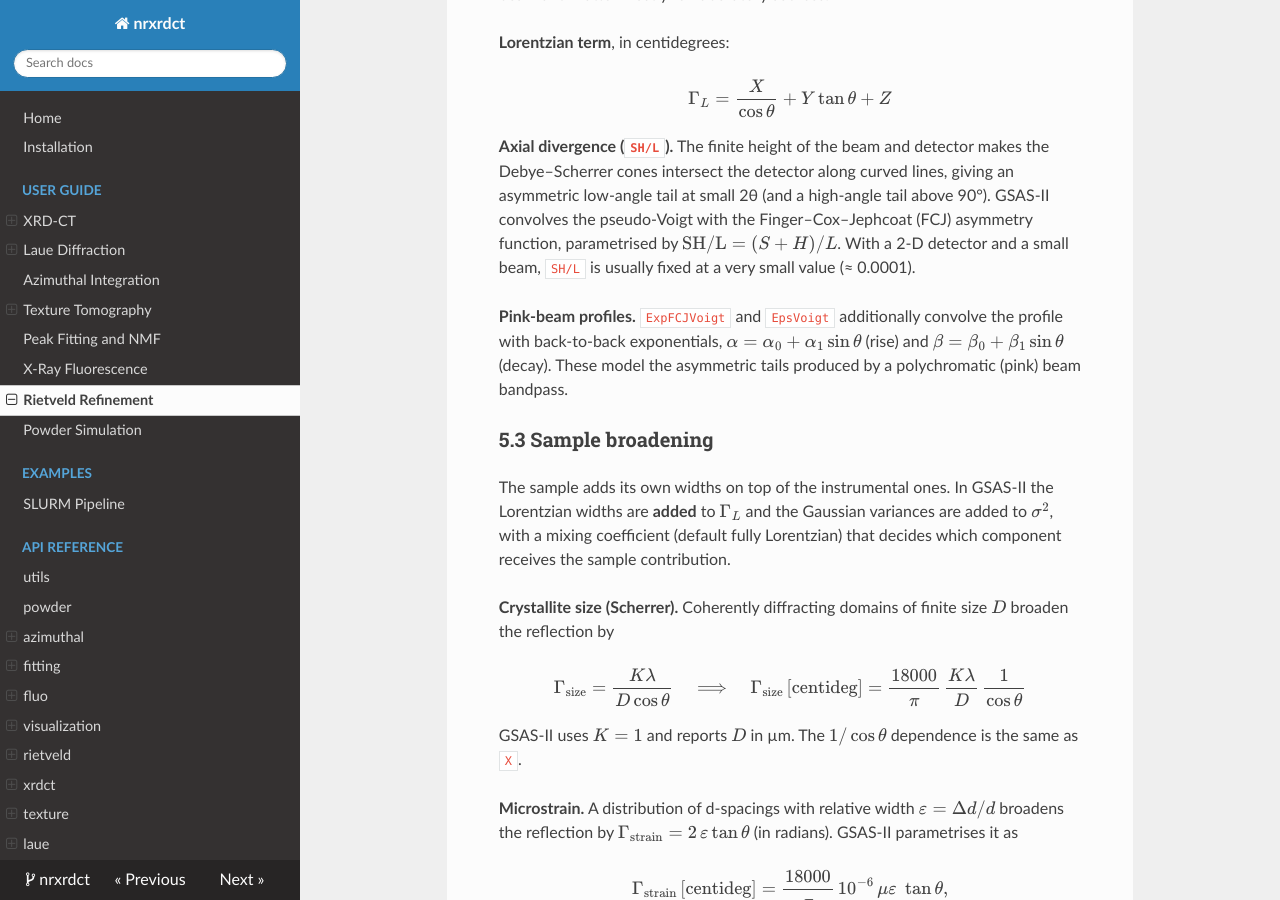
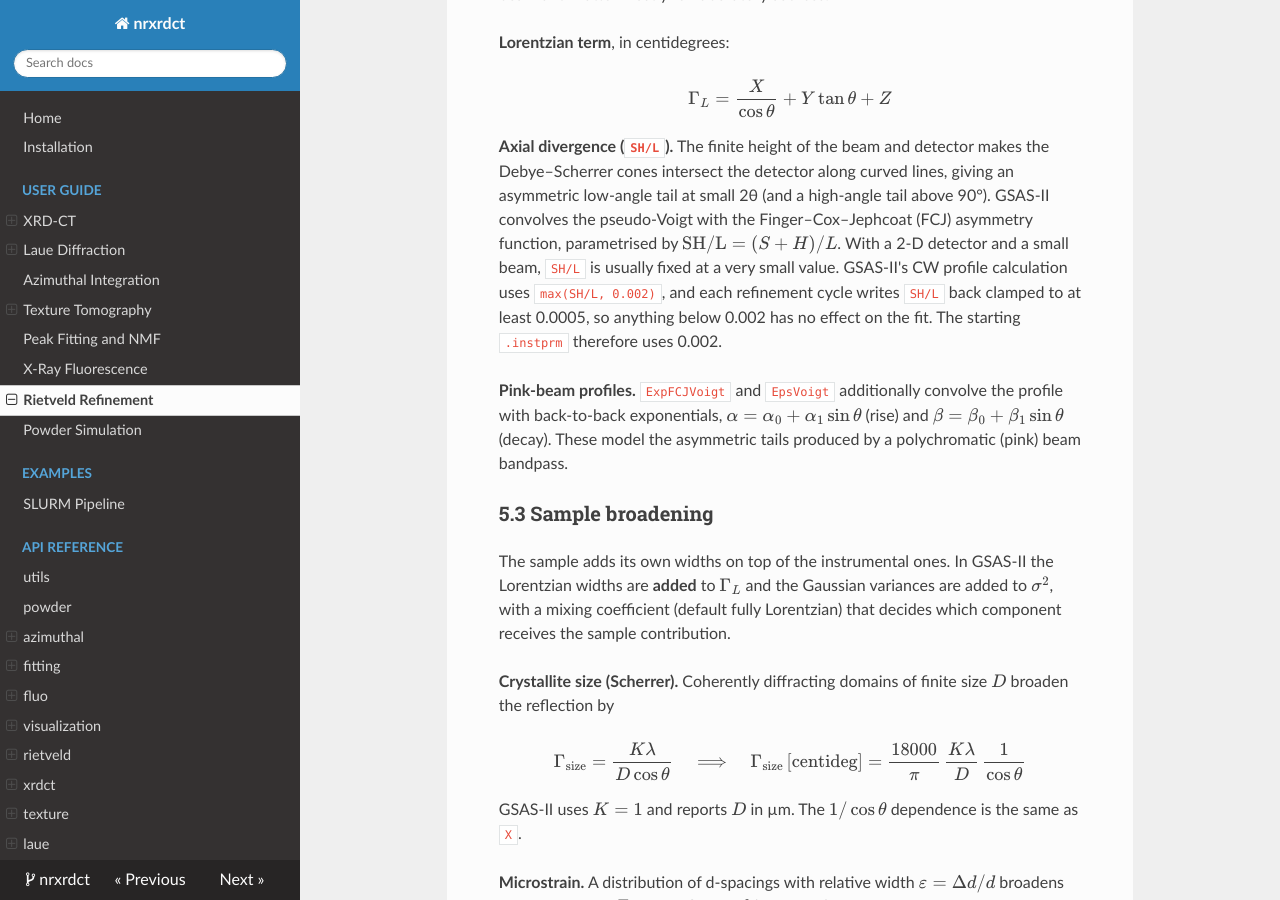
Before and after one commit to pedrodamas0803/nrxrdct, an MkDocs documentation site: the page built from docs/user-guide/rietveld.md, in a window 1280 px wide and 900 px high, scrolled down 6698 px. Built offline with MkDocs 1.6.1, drawn with Linux system fonts in a browser that asks for light colours; nearby versions of some CDN libraries.

Commit message:
fix SH/L inconsistency

````diff
--- a/docs/user-guide/rietveld.md
+++ b/docs/user-guide/rietveld.md
@@ -343,7 +343,10 @@ giving an asymmetric low-angle tail at small 2θ (and a high-angle tail
 above 90°). GSAS-II convolves the pseudo-Voigt with the
 Finger–Cox–Jephcoat (FCJ) asymmetry function, parametrised by
 $\text{SH/L} = (S + H)/L$. With a 2-D detector and a small beam, `SH/L` is
-usually fixed at a very small value (≈ 0.0001).
+usually fixed at a very small value. GSAS-II's CW profile calculation uses
+`max(SH/L, 0.002)`, and each refinement cycle writes `SH/L` back clamped to
+at least 0.0005, so anything below 0.002 has no effect on the fit. The
+starting `.instprm` therefore uses 0.002.
 
 **Pink-beam profiles.** `ExpFCJVoigt` and `EpsVoigt` additionally convolve
 the profile with back-to-back exponentials,
@@ -1217,7 +1220,7 @@ ref.refine_peak_profile(profile="ExpFCJVoigt")   # pink beam
 
 # Inspect / set values directly
 ref.print_instrument_parameters()
-ref.set_instrument_parameter("SH/L", 0.0001, freeze=True)
+ref.set_instrument_parameter("SH/L", 0.002, freeze=True)
 ```
 
 ### Unit cell and strain
````
Also changed, not shown: 2 other files.
